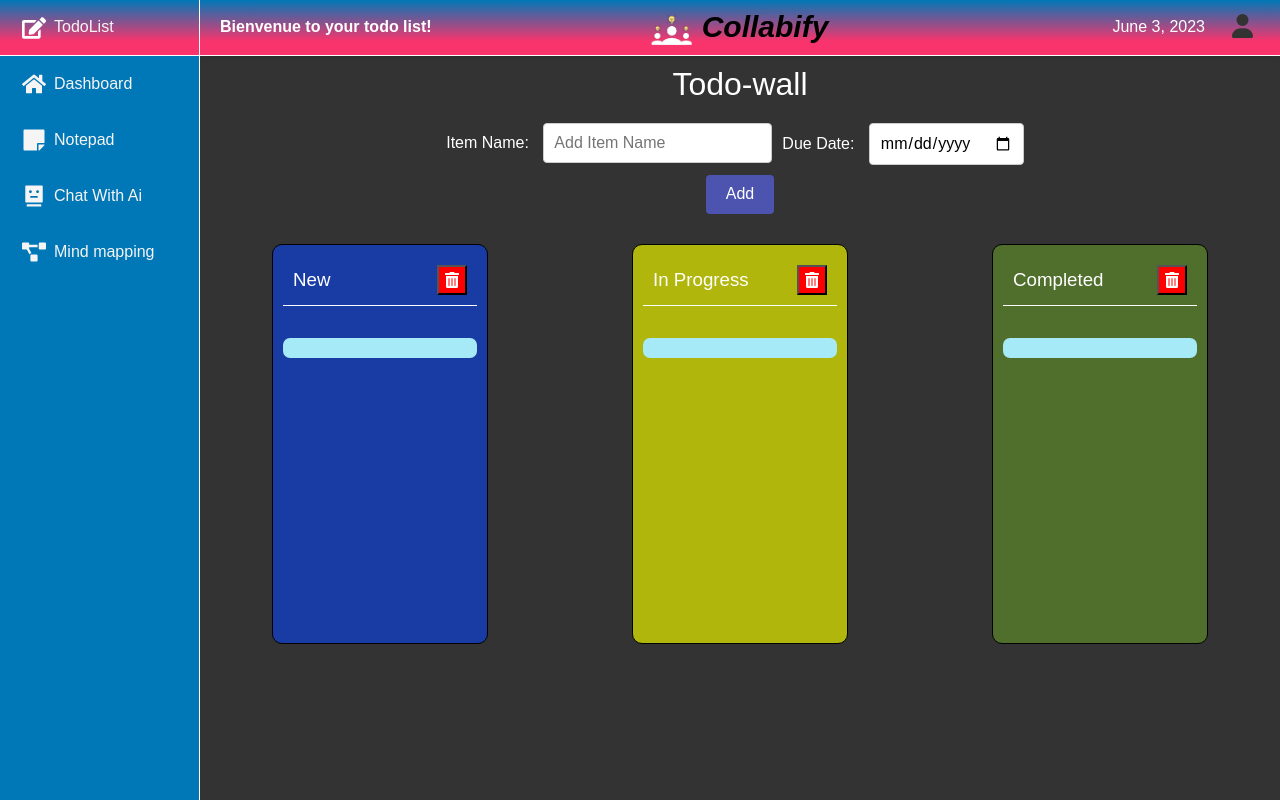
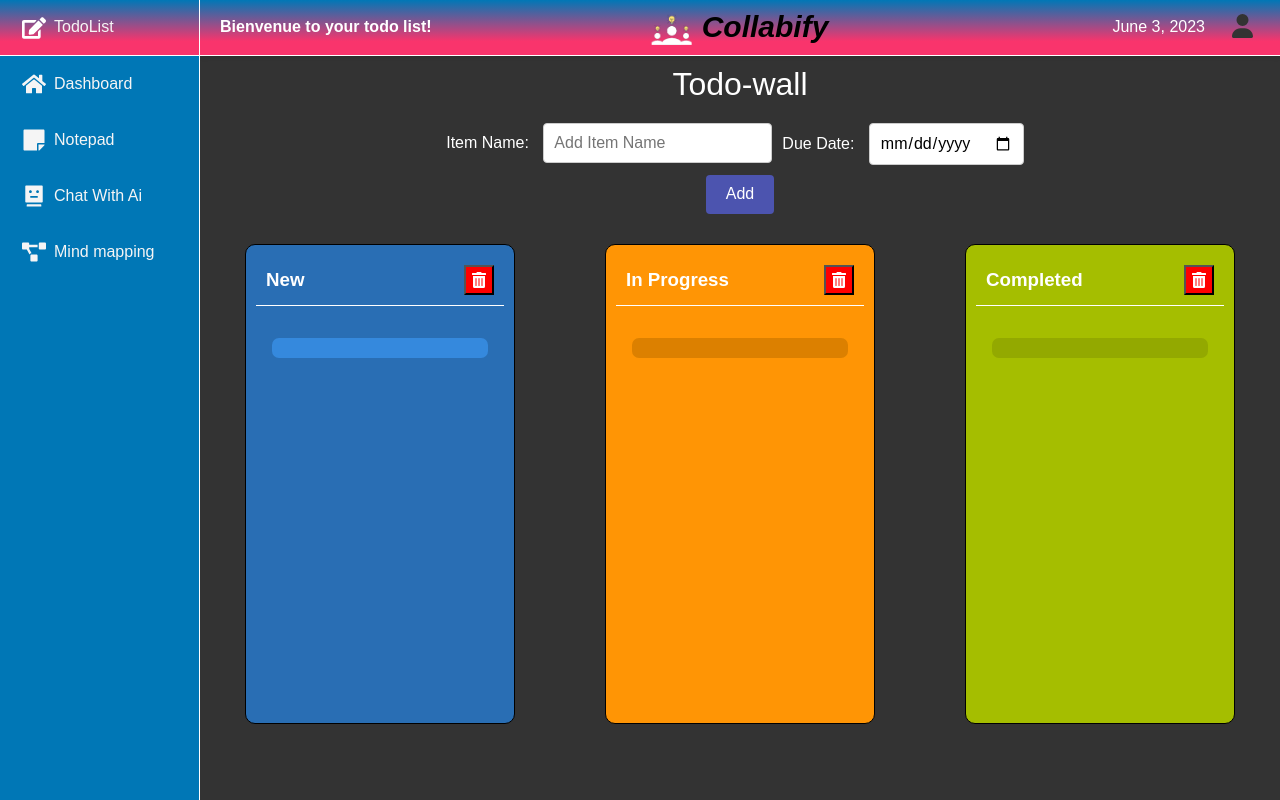
Before and after one commit to AlexandroJoe/collabify, a React (Create React App) app: page /collabify/todo in a window 1280 px wide. Built offline with nearby package versions, Linux system fonts and the light colour scheme; no server answers.

Commit message:
Fixing css

```diff
--- a/src/components/MindMap.js
+++ b/src/components/MindMap.js
@@ -12,7 +12,7 @@ function MindMap({ handleLogout }) {
       </div>
       <div className="main-content">
         <NavBar
-          welcomeText={"Welcome to your own notepad!"}
+          welcomeText={"Start vizualizing your thread of ideas now!"}
           handleLogout={handleLogout}
         />
         <div className="main-container">
--- a/src/components/TodoList.css
+++ b/src/components/TodoList.css
@@ -77,11 +77,11 @@ body {
 }
 
 .main-container .column {
-  width: 20%;
-  min-height: 400px;
+  width: 25%;
+  min-height: 30rem;
   height: 100%;
-  margin: 10px;
-  padding: 10px;
+  margin: 0.625rem;
+  padding: 0.625rem;
   border: 1px solid black;
   align-items: center;
   background-color: rgb(33, 28, 28);
@@ -89,15 +89,27 @@ body {
 }
 
 .main-container .column:nth-child(1) {
-  background-color: rgb(25, 60, 164);
+  background-color: #296eb4;
+}
+
+.main-container .column:nth-child(1) .droppable-col{
+  background-color: #3589dd;
 }
 
 .main-container .column:nth-child(2) {
-  background-color: rgb(177, 182, 12);
+  background-color: #ff9505;
+}
+
+.main-container .column:nth-child(2) .droppable-col{
+  background-color: #dc8000;
 }
 
 .main-container .column:nth-child(3) {
-  background-color: rgb(80, 110, 44);
+  background-color: #a5be00;
+}
+
+.main-container .column:nth-child(3) .droppable-col{
+  background-color: #93a900;
 }
 
 .main-container .column .header-col {
@@ -114,6 +126,7 @@ body {
   justify-content: center;
   color: white;
   margin: 10px;
+  font-weight: 800;
 }
 
 .remove-all {
@@ -136,12 +149,11 @@ body {
 
 .droppable-col {
   max-width: 100%;
-  background-color: rgb(166, 234, 248);
   padding: 10px 10px;
   border-radius: 7px;
   display: flex;
   flex-direction: column;
-  margin-top: 2rem;
+  margin: 2rem 1rem 0 1rem;
 }
 
 .item {
@@ -150,7 +162,7 @@ body {
   border: 1px solid white;
   padding: 5px;
   border-radius: 7px;
-  background-color: rgb(36, 29, 29);
+  background-color: rgba(255, 255, 255, 0.675);
   word-wrap: break-word;
 }
 
@@ -162,10 +174,19 @@ body {
 
 .item-dragging {
   border: 3px dashed white;
+  background-color: rgba(255, 255, 255);
 }
 
 .due-date-passed {
-  background-color: rgb(89, 89, 89);
+  background-color: rgba(81, 81, 81, 0.625);
+}
+
+.due-date-passed .content {
+  color: white;
+}
+
+.due-date-passed .content.date {
+  color: #ff8080;
 }
 
 .edit-button,
@@ -175,13 +196,27 @@ body {
   height: 2rem;
   border-radius: 10px;
   font-size: 0.9rem;
-  background-color: #c7c5d1;
+  background-color: #fafafa;
 }
 
 .edit-button:hover,
 .remove-button:hover {
   cursor: pointer;
-  background-color: #918f9b;
+}
+
+.edit-button:hover {
+  color: white;
+  background-color: #296eb4;
+}
+
+.remove-button:hover {
+  color: white;
+  background-color: red;
+}
+
+.edit-input {
+  border-radius: 5px;
+  padding: 0.2rem;
 }
 
 .edit-confirm,
@@ -196,10 +231,10 @@ body {
   align-items: center;
 }
 
-.edit-confirm {
-  background-color: rgb(0, 87, 0);
+.edit-confirm:hover {
+  background-color: rgb(2, 192, 2);
 }
 
-.edit-cancel {
-  background-color: red;
+.edit-cancel:hover {
+  background-color: rgb(223, 0, 0);
 }
```
Also changed, not shown: src/components/TodoList.js (+93 -58 lines), 1 other file (tests, documents, lock files or other folders).
